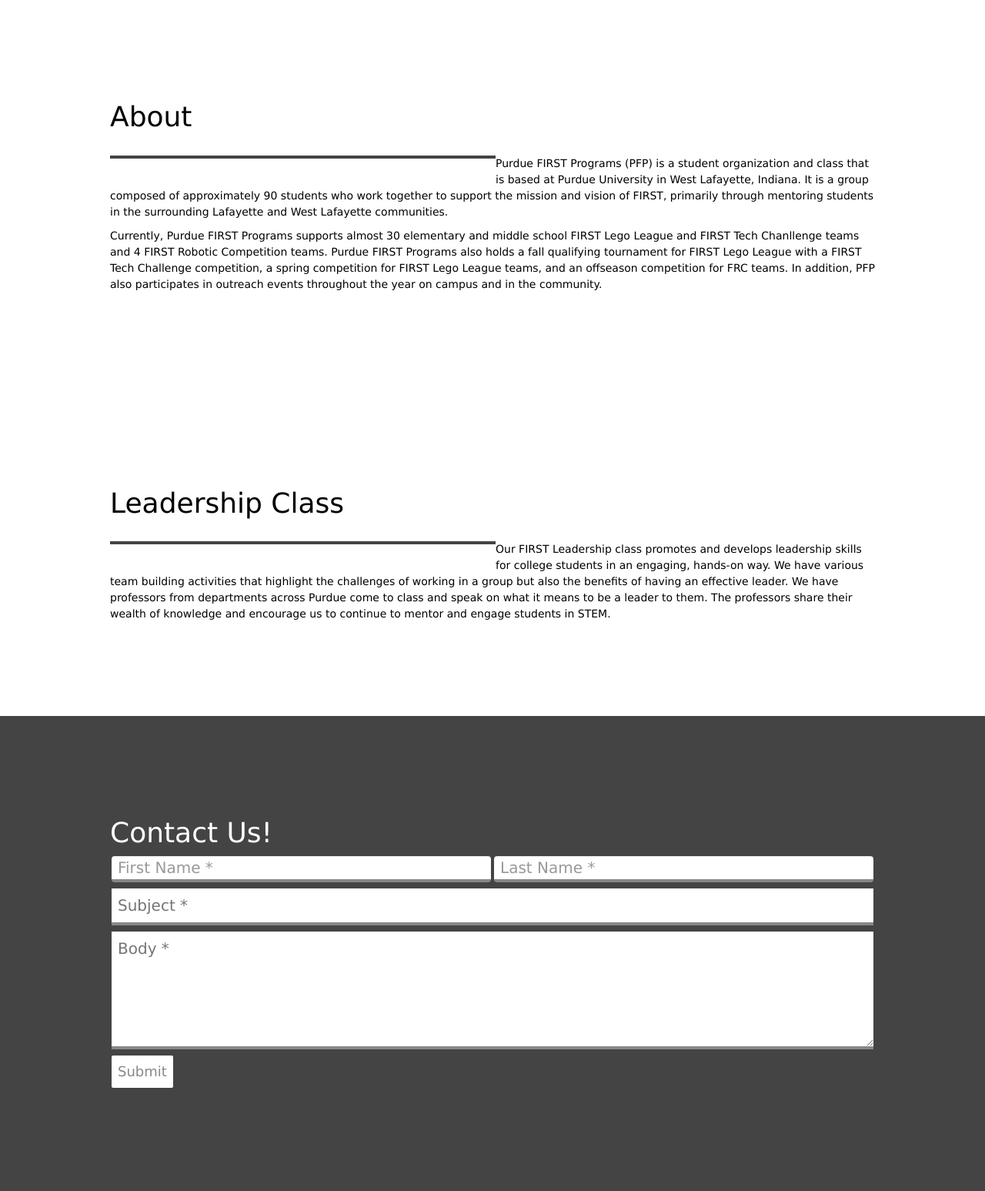
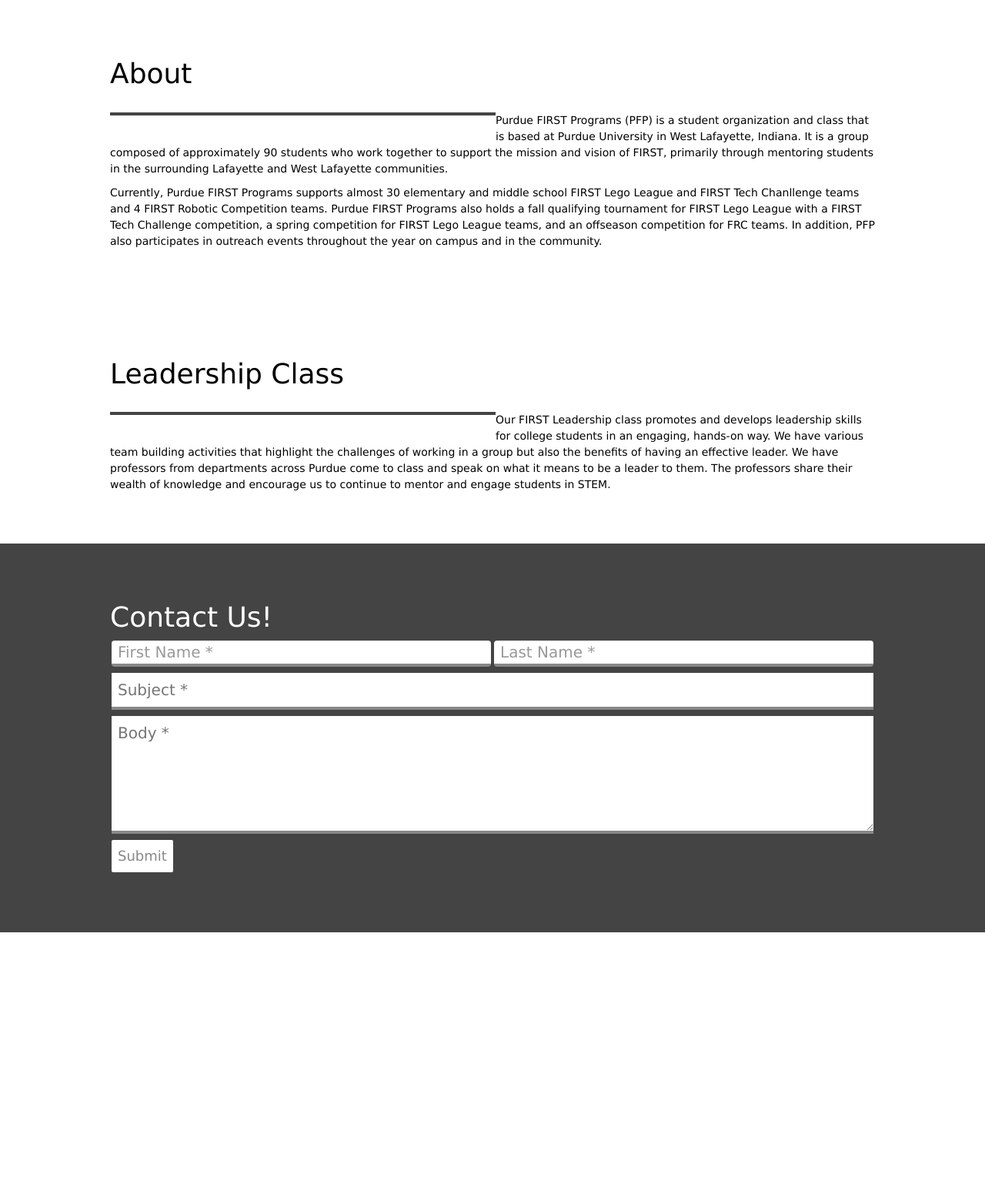
Before and after one commit to purduefirst/purduefirst.github.io, a Jekyll site: the page built from index.html, in a window 1280 px wide. Shown: the part 900-2447 px from the top of the page at 77% size. Built offline with Jekyll 4.4.1, drawn with Linux system fonts in a browser that asks for light colours; after the commit the page ends 2111 px from its top, so only the background shows below that.

Commit message:
remove some whitespace to fit with new design

```diff
--- a/_sass/components/section.scss
+++ b/_sass/components/section.scss
@@ -11,8 +11,8 @@
 	clear: both;
 	box-sizing: border-box;
 	width: 100%;
-	padding-top: 8em;
-	padding-bottom: 8em;
+	padding-top: 4em;
+	padding-bottom: 4em;
 	padding-left: 2em;
 	padding-right: 2em;
 
```
